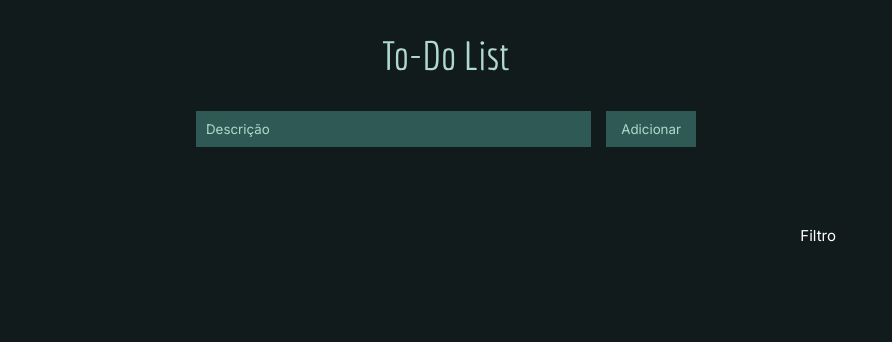
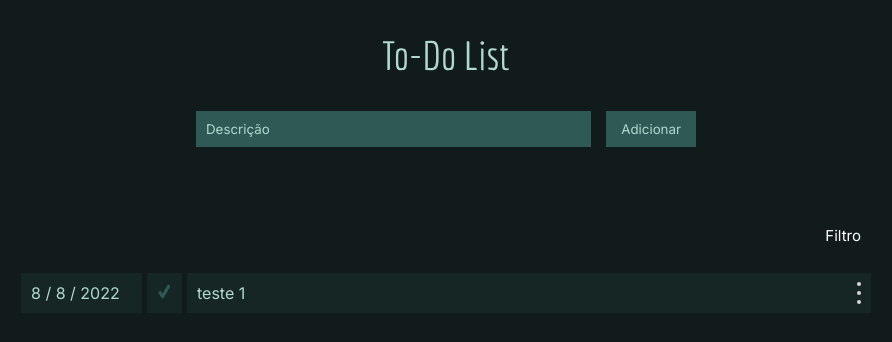
Before and after one commit to vinicius-pereira-souza/Lista-To-Do, a React (Create React App) app: page / in a window 1280 px wide. Shown: the top 342 px of the page, without its empty margins (194-1086 px from the left). Built offline with nearby package versions, Linux system fonts and the light colour scheme; data requests are answered from the project's data file.

Commit message:
componente de item criar e função para deletar completo

```diff
--- a/db.json
+++ b/db.json
@@ -1,5 +1,14 @@
 {
   "lista_itens": [
-
+    {
+      "descricao": "teste 1",
+      "data": {
+        "dia": 8,
+        "mes": 8,
+        "ano": 2022
+      },
+      "completo": false,
+      "id": 1
+    }
   ]
 }
--- a/src/App.js
+++ b/src/App.js
@@ -3,8 +3,24 @@ import Container from './components/Container/Container';
 import Form from './components/Form/Form';
 import Logo from './components/Logo/Logo';
 import Filtro from './components/Filtro/Filtro';
+import Item from './components/Item/Item';
+import { useEffect, useState } from 'react';
 
 function App() {
+
+  const [ arrItem, setArrItem ] = useState([])
+
+  useEffect(() => {
+    fetch('http://localhost:5000/lista_itens', {
+      method: 'GET',
+      headers: {
+        'Content-Type': 'application/json'
+      }
+    }).then(resp => resp.json())
+    .then(itemArr => {
+      setArrItem(itemArr)
+    }).catch(err => console.log(err))
+  }, [arrItem])
 
   function adicionarItem(novoItem) {
     const dataAdicionado = new Date()
@@ -32,6 +48,11 @@ function App() {
       <Container customClass="flexEnd">
         <Filtro/>
       </Container>
+      <Container>
+        {arrItem && arrItem.map((obj) => (
+          <Item key={obj.id} dados={obj}/>
+        ))}
+      </Container>
     </div>
   );
 }
--- a/src/components/Botao/Botao.module.css
+++ b/src/components/Botao/Botao.module.css
@@ -17,8 +17,10 @@
 }
 
 .btn.excluir {
+  flex: 0 0 auto;
+  padding: 8px 10px;
   color: #fff;
-  height: fit-content;
+  height: 40px;
   background-color: #E2313C;
   display: flex;
   align-items: center;
@@ -26,8 +28,10 @@
 }
 
 .btn.editar {
+  flex: 0 0 auto;
+  padding: 8px 10px;
   color: #fff;
-  height: fit-content;
+  height: 40px;
   background-color: #7BA6A1;
   display: flex;
   align-items: center;
--- a/src/components/Container/Container.module.css
+++ b/src/components/Container/Container.module.css
@@ -1,6 +1,6 @@
 .container {
   margin: 0 auto 20px auto;
-  max-width: 800px;
+  max-width: 850px;
   position: relative;
   margin-bottom: 20px;
 }
--- a/src/components/Form/Form.js
+++ b/src/components/Form/Form.js
@@ -15,8 +15,8 @@ function Form({handleAdicionar}) {
 
     if(item.descricao) {
       handleAdicionar(item)
+      setErroMsg(false)
       item.descricao = ''
-      setErroMsg(false)
     } else {
       setErroMsg(true)
     }
--- a/src/components/Item/Item.js
+++ b/src/components/Item/Item.js
@@ -0,0 +1,66 @@
+import style from './Item.module.css'
+import { useState } from 'react';
+import Botao from '../Botao/Botao';
+
+import lixeira from '../../imgs/icon-delete.svg'
+import lapis from '../../imgs/icon-edit.svg'
+import iconeCompleto from '../../imgs/icon-complete.svg'
+import iconeIncompleto from '../../imgs/icone-desmarcado.svg'
+
+function Item({dados}) {
+  const [ mostrarBts, setMostrarBtns ] = useState(true)
+  const [ completo, setCompleto ] = useState(false)
+  const teste = true
+
+  function handleMostrarBtns() {
+    setMostrarBtns(!mostrarBts)
+  }
+
+  function handleCompleto() {
+    setCompleto(!completo)
+  }
+
+  function deletarItem() {
+    fetch(`http://localhost:5000/lista_itens/${dados.id}`, {
+      method: 'DELETE',
+      headers: {
+        'Content-Type': 'application/json'
+      }
+    }).then(resp => resp.json())
+    .then(item => console.log(item))
+    .catch(err => console.log(err))
+  }
+
+
+  return(
+    <>
+      {teste && (
+        <div className={style.container}>
+          <div className={style.data}>
+            <p>
+              <span>{dados.data.dia}</span> / <span>{dados.data.mes}</span> / <span>{dados.data.ano}</span>
+            </p>
+          </div>
+          <button className={style.btnCheck} onClick={handleCompleto}>
+            {completo ? <img src={iconeCompleto} alt=""/> : <img src={iconeIncompleto} alt="" />}
+          </button>
+          <div className={style.conteudo}>
+            <p>{dados.descricao}</p>
+          </div>
+          <button className={style.mostrarBtns} onClick={handleMostrarBtns}>
+            <span></span>
+            <span></span>
+            <span></span>
+          </button>
+          <div className={`${mostrarBts && style.fechar} ${style.containerBtns}`}>
+            <Botao texto="Editar" customClass="editar" icone={lapis} />
+            <Botao texto="Excluir" customClass="excluir" icone={lixeira} acao={deletarItem}/>
+          </div>
+        </div>
+      )}
+    </>
+
+  )
+}
+
+export default Item
--- a/src/components/Item/Item.module.css
+++ b/src/components/Item/Item.module.css
@@ -0,0 +1,69 @@
+.container {
+  display: flex;
+  align-items: flex-start;
+  margin-bottom: 10px;
+}
+
+.data {
+  flex: 0 0 121px;
+  height: fit-content;
+  padding: 10px;
+  background-color: #162625;
+}
+
+.btnCheck {
+  border: none;
+  padding: 11px;
+  margin: 0 5px;
+  background-color: #162625;
+}
+
+.btnCheck:hover {
+  cursor: pointer;
+}
+
+.conteudo {
+  flex: 0 1 100%;
+  padding: 10px;
+  background-color: #162625;
+}
+
+.mostrarBtns {
+  padding: 9px 10px;
+  transition: 0.3s;
+  background-color: #162625;
+  border: none;
+  display: flex;
+  gap: 5px;
+  align-items: center;
+  flex-direction: column;
+  justify-content: space-between;
+}
+
+.mostrarBtns:hover {
+  cursor: pointer;
+  transition: 0.3s;
+  background-color: #2E5955;
+}
+
+.mostrarBtns span {
+  display: block;
+  width: 4px;
+  height: 4px;
+  border-radius: 50%;
+  background-color: #D9D9D9;
+}
+
+.containerBtns {
+  flex: 0 0 175px;
+  display: flex;
+  transition: 0.3s;
+  overflow-x: hidden;
+}
+
+.containerBtns.fechar {
+  flex: 0 0 0;
+  display: flex;
+  transition: 0.3s;
+  overflow-x: hidden;
+}
```
